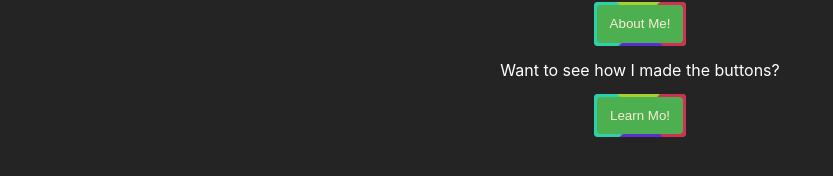
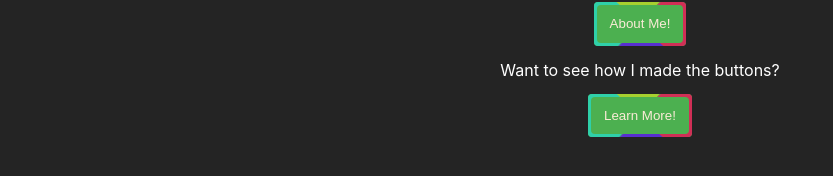
Before and after one commit to ClydeFrog04/portfolio, a React (Vite) app: page / in a window 1280 px wide. Shown: the part 448-624 px from the top of the page, without its empty margins (0-833 px from the left). Built offline with nearby package versions, Linux system fonts and the light colour scheme.

Commit message:
fixing typo

```diff
--- a/src/App.tsx
+++ b/src/App.tsx
@@ -66,7 +66,7 @@ function App() {
                             }}/>
 
                             <p>Want to see how I made the buttons?</p>
-                            <Button text={"Learn Mo!"} onClick={(e) => {
+                            <Button text={"Learn More!"} onClick={(e) => {
                                 navigate("/dissectButtons");
                             }}/>
                         </div>
```
